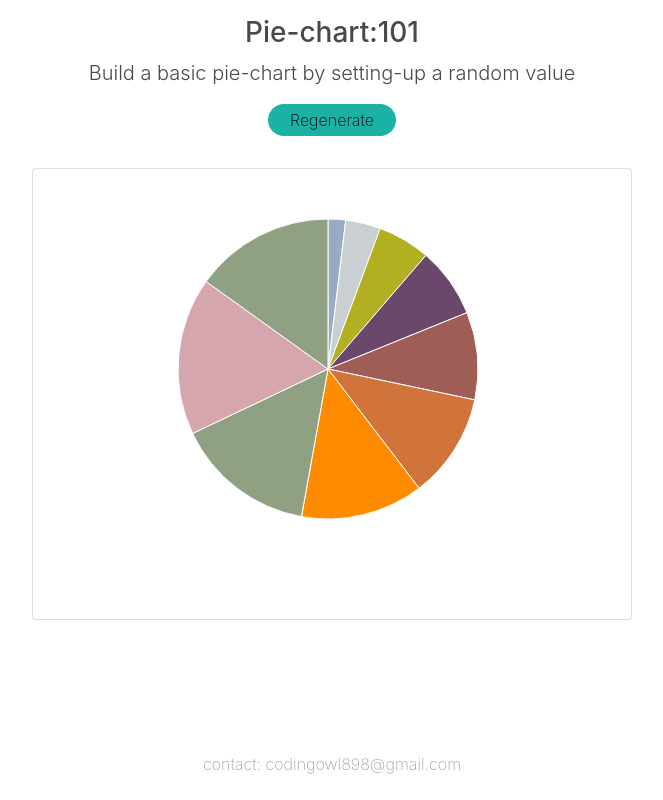
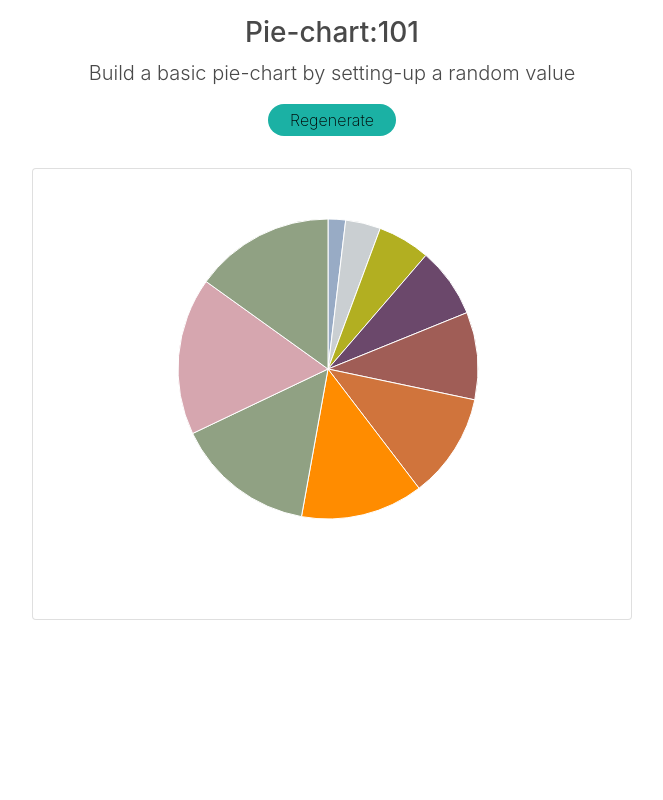
Before and after one commit to RobertLlb/pi-chart-d3-express, a website: page public/index.html in a window 1280 px wide. Shown: the whole page, without its empty margins (308-971 px from the left). Drawn offline with nearby package versions, Linux system fonts and the light colour scheme.

Commit message:
d3-express

```diff
--- a/public/index.html
+++ b/public/index.html
@@ -37,9 +37,6 @@
   </div>
 
   </section>
-  <footer class="footer container mt-auto text-center py-2">
-    <p>contact: codingowl898@gmail.com</p>
-  </footer>
 
   <!--script starts from here-->
   <script src="https://cdnjs.cloudflare.com/ajax/libs/d3/6.2.0/d3.min.js"></script>
```
Also changed, not shown: README.md.
